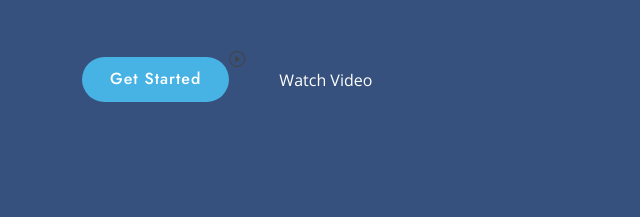
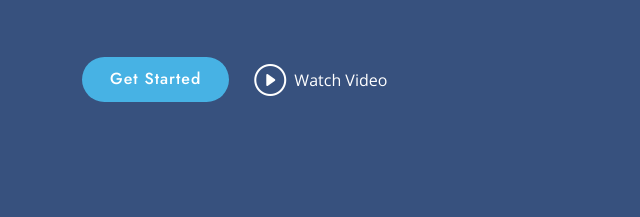
Before and after one commit to DaddyD4/testJaeHub.github.io, a plain HTML site: page index.html in a window 1280 px wide. Shown: the part 411-628 px from the top of the page, 0-640 px from the left. Drawn offline with nearby package versions, Linux system fonts and the light colour scheme.

Commit message:
Update index.html

```diff
--- a/index.html
+++ b/index.html
@@ -68,7 +68,7 @@
           <h2>is composed of passionate young Professionals that shares the same dream of working towards their main goal of helping people learn and grow with technology to succeed in their different line of businesses.</h2>
           <div class="d-flex justify-content-center justify-content-lg-start">
             <a href="#about" class="btn-get-started scrollto">Get Started</a>
-            <i class="bi bi-play-circle"><a href="https://youtu.be/XpL1_2sMkSs" class="glightbox btn-watch-video"></i><span>Watch Video</span></a>
+            <a href="https://youtu.be/XpL1_2sMkSs" class="glightbox btn-watch-video"><i class="bi bi-play-circle"></i><span>Watch Video</span></a>
           </div>
         </div>
         <div class="col-lg-6 order-1 order-lg-2 hero-img" data-aos="zoom-in" data-aos-delay="200">
```
